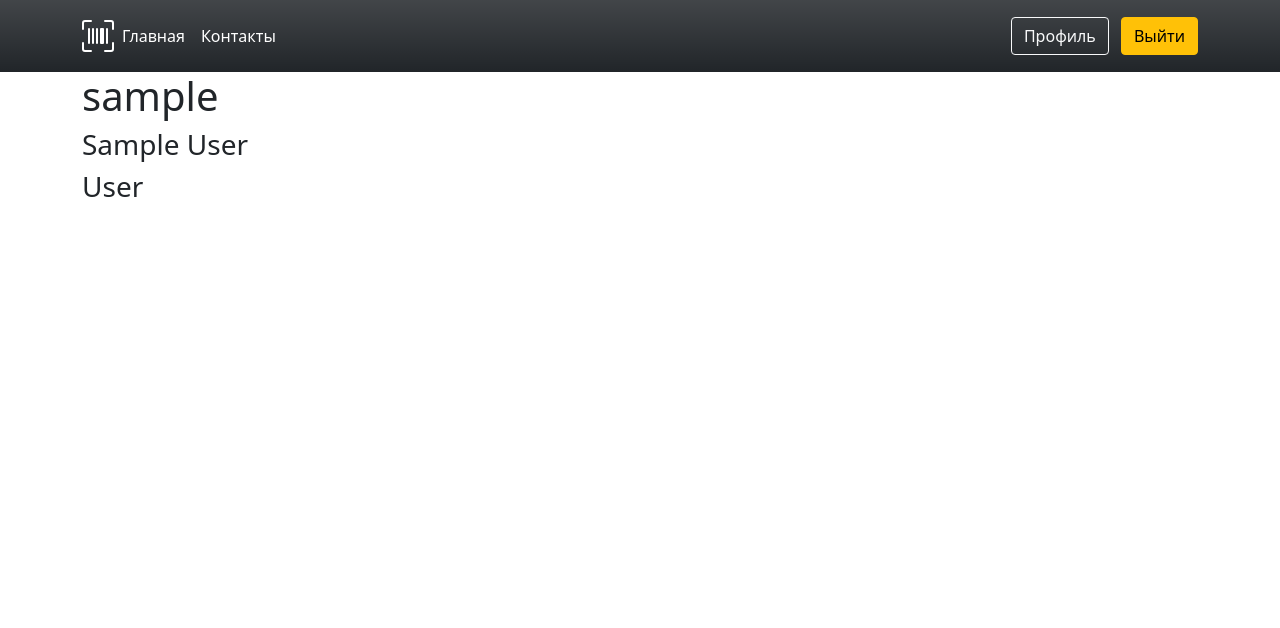
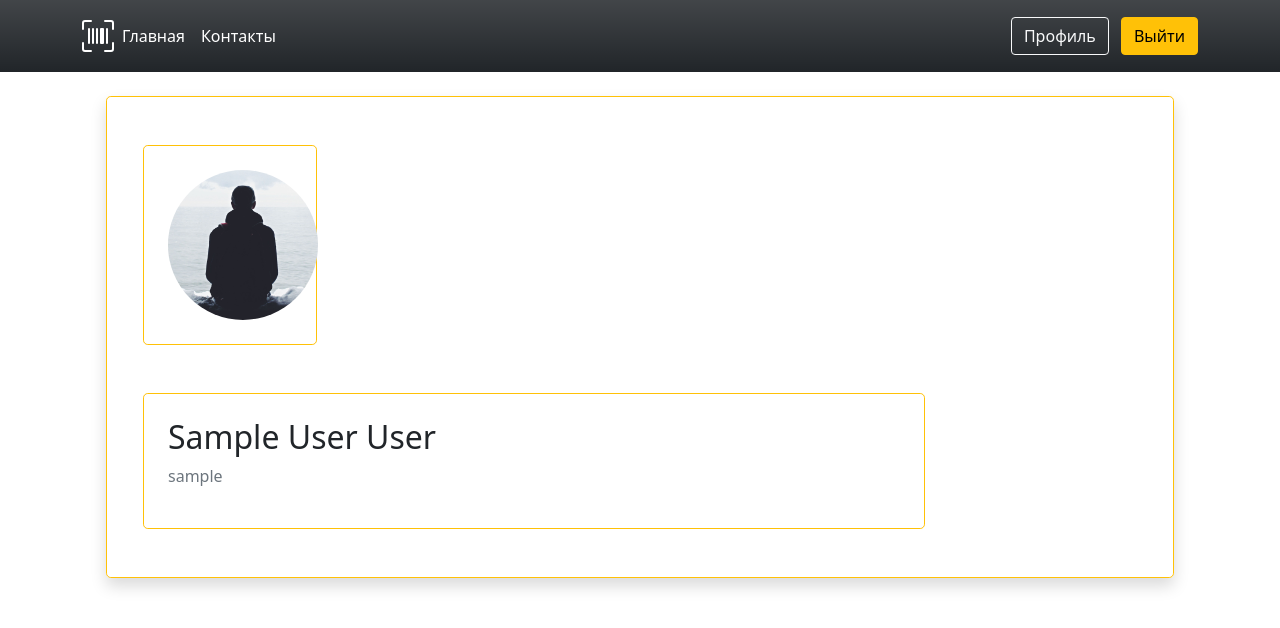
Before and after one commit to Lookin44/flask_portfolio, a Flask app: page /account in a window 1280 px wide. Shown: the top 628 px of the page. Run offline with Flask 2, Linux system fonts and the light colour scheme; the visitor is signed in with stand-in values (Sample User, id 1); data comes from the database, SQL or seed files in the repository; some libraries are stand-ins or nearby versions.

Commit message:
Add user profile route

```diff
--- a/blog/models.py
+++ b/blog/models.py
@@ -30,7 +30,7 @@ class User(db.Model, UserMixin):
     image_file = db.Column(
         db.String(20),
         nullable=False,
-        default='default.jpg'
+        default='default_user.jpg'
     )
     password = db.Column(
         db.String(60),
--- a/blog/routes.py
+++ b/blog/routes.py
@@ -4,7 +4,6 @@ from flask_login import login_user, current_user, logout_user, login_required
 from blog import app, db, bcrypt
 from blog.form import RegistrationForm, LoginForm
 from blog.models import User, Post
-
 
 blogs = [
     {
@@ -119,4 +118,12 @@ def logout():
 @app.route('/account')
 @login_required
 def account():
-    return render_template('account.html', title='Профиль')
+    image_file = url_for(
+        'static',
+        filename='profile_pict/' + current_user.image_file
+    )
+    return render_template(
+        'account.html',
+        title='Профиль',
+        image_file=image_file
+    )
--- a/blog/templates/account.html
+++ b/blog/templates/account.html
@@ -1,6 +1,16 @@
 {% extends "base.html" %}
 {% block content %}
-    <h1>{{ current_user.user_email }}</h1>
-    <h3>{{ current_user.name }}</h3>
-    <h3>{{ current_user.last_name }}</h3>
+    <div class="border border-warning shadow rounded-3 m-4 p-4">
+      <div class="row">
+        <div class="col-2 border border-warning rounded-3 m-4 p-4">
+          <img src="{{ image_file }}" class="rounded-circle float-start" style="width: 150px; height: 150px;" alt="фото">
+        </div>
+        <div class="col-9 border border-warning rounded-3 m-4 p-4">
+          <div class="media-body">
+            <h2 class="account-heading">{{ current_user.name }} {{ current_user.last_name }}</h2>
+            <p class="text-secondary">{{ current_user.user_email }}</p>
+        </div>
+        </div>
+      </div>
+    </div>
 {% endblock content %}
```
Also changed, not shown: settings.py (+9 -1 lines), blog/static/profile_pict/default_user.jpg (added).
